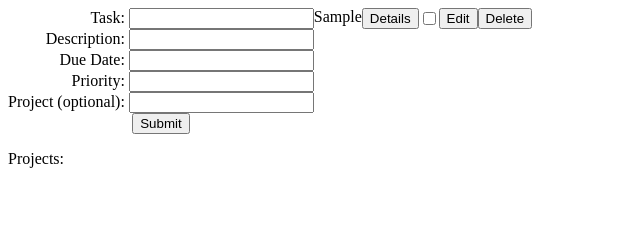
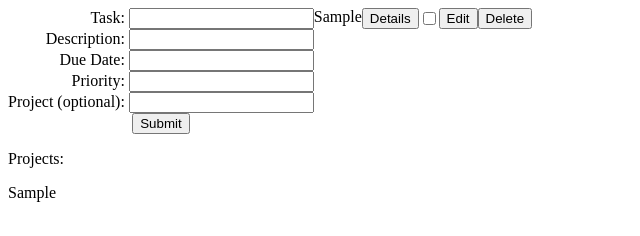
Before and after one commit to justinrkinsman/todolist, a website with bundled scripts: page dist/index.html in a window 1280 px wide. Both pictures are taken after typing "Sample", "Sample", "Sample", "Sample", "Sample" into the empty fields and a click on the button "Submit". Shown: the full height of the page, 0-640 px from the left. Built offline with nearby package versions, Linux system fonts and the light colour scheme.

Commit message:
Add additional functionality to project form

```diff
--- a/src/index.js
+++ b/src/index.js
@@ -24,6 +24,7 @@
 const priority = document.getElementById('priority')  //
 const project = document.getElementById('project')    //
 const submitBtn = document.getElementById('submit')
+const projectsList = document.getElementById('projectsList')
 submitBtn.addEventListener('click', submission)
 
 document.addEventListener('click', function(e){
@@ -139,7 +140,15 @@
         })
 })*/
     clearForm()
+    newProject()
+}
 
+function newProject(){
+    let index = fullList.length -1
+    let newProject = document.createElement('div')
+    newProject.textContent = fullList[index].project
+    projectsList.appendChild(newProject)
+    //console.log(fullList[index].project)
 }
 
 function clearForm(){
--- a/src/style.css
+++ b/src/style.css
@@ -34,5 +34,7 @@
 
 #projectsBanner {
     display: flex;
-    justify-self: left;
+    flex-direction: column;
+    align-items: flex-start;
+
 }
```
Also changed, not shown: dist/index.html, dist/main.js, 1 other file.
